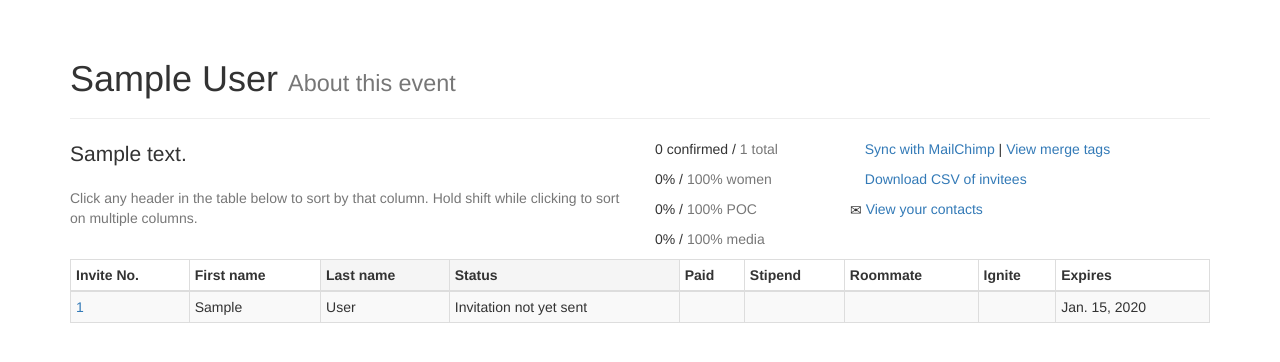
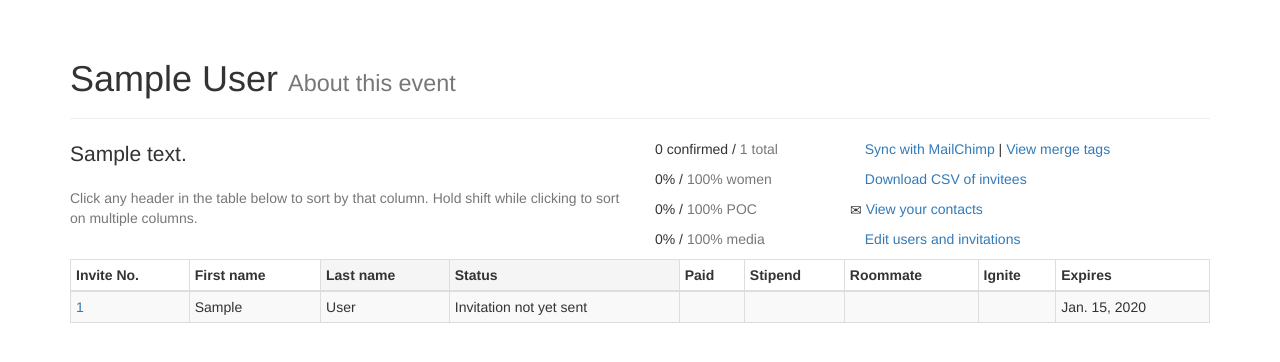
Before and after one commit to mthomps00/spark-imp, a Django app: a page that uses invites2/templates/reboot/camp.html in a window 1280 px wide. Shown: the part 51-413 px from the top of the page. Run offline with Django 3.2, Linux system fonts and the light colour scheme; a user stored in the database is signed in; tables that the repository leaves empty hold one stand-in row (values such as "Sample post"); some libraries are stand-ins or nearby versions; some web fonts are replaced.

Commit message:
Added link to camp page

```diff
--- a/invites2/templates/reboot/camp.html
+++ b/invites2/templates/reboot/camp.html
@@ -43,6 +43,7 @@
         {% endif %}
         <p><span class="glyphicon glyphicon-file"></span>&nbsp;<a href="{% url 'camp_table' camptheme=camp.theme %}">Download CSV of invitees</a></p>
         <p><span class="glyphicon glyphicon-envelope"></span>&nbsp;<a href="{% url 'contacts' camptheme=camp.theme %}">View your contacts</a></p>
+        <p><span class="glyphicon glyphicon-list"></span>&nbsp;<a href="{% url 'invites' camptheme=camp.theme %}">Edit users and invitations</a></p>
       </div>
     </div>
   </div>
```
